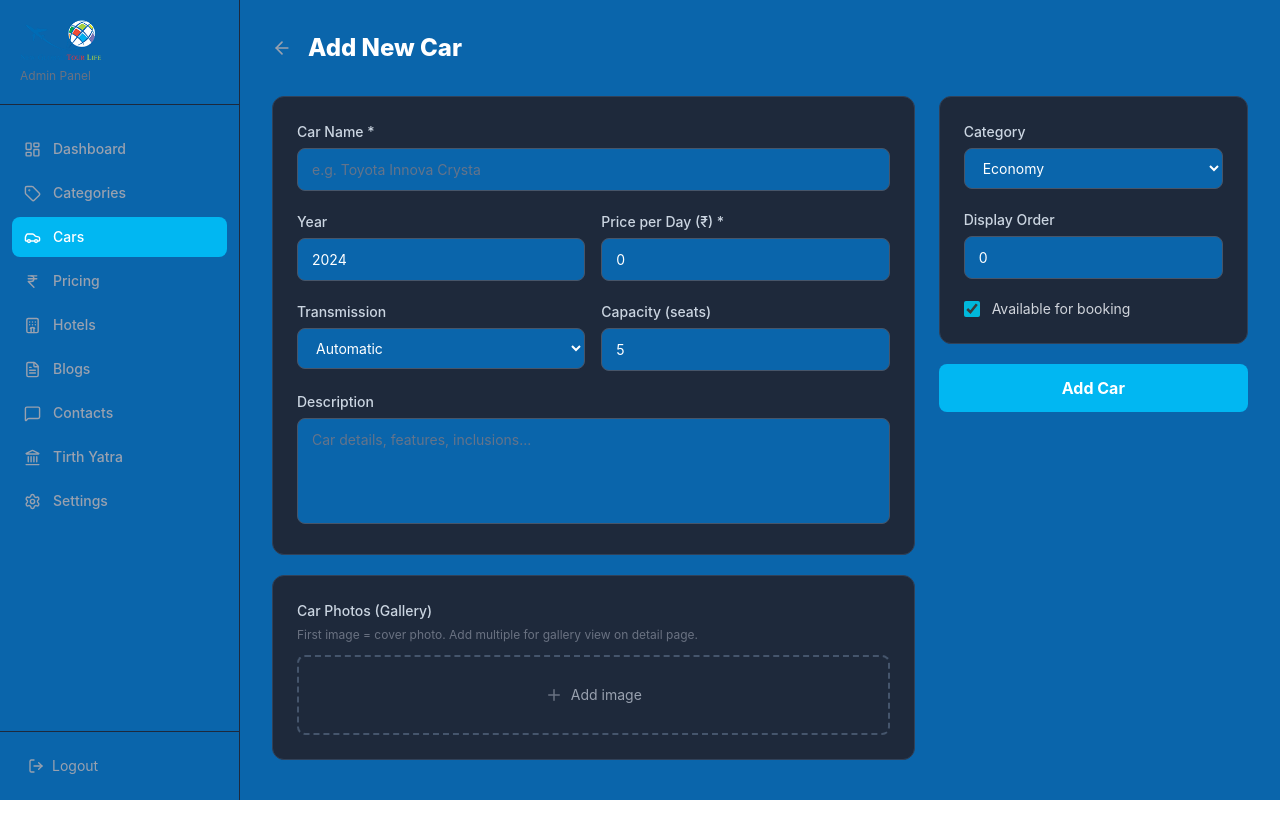
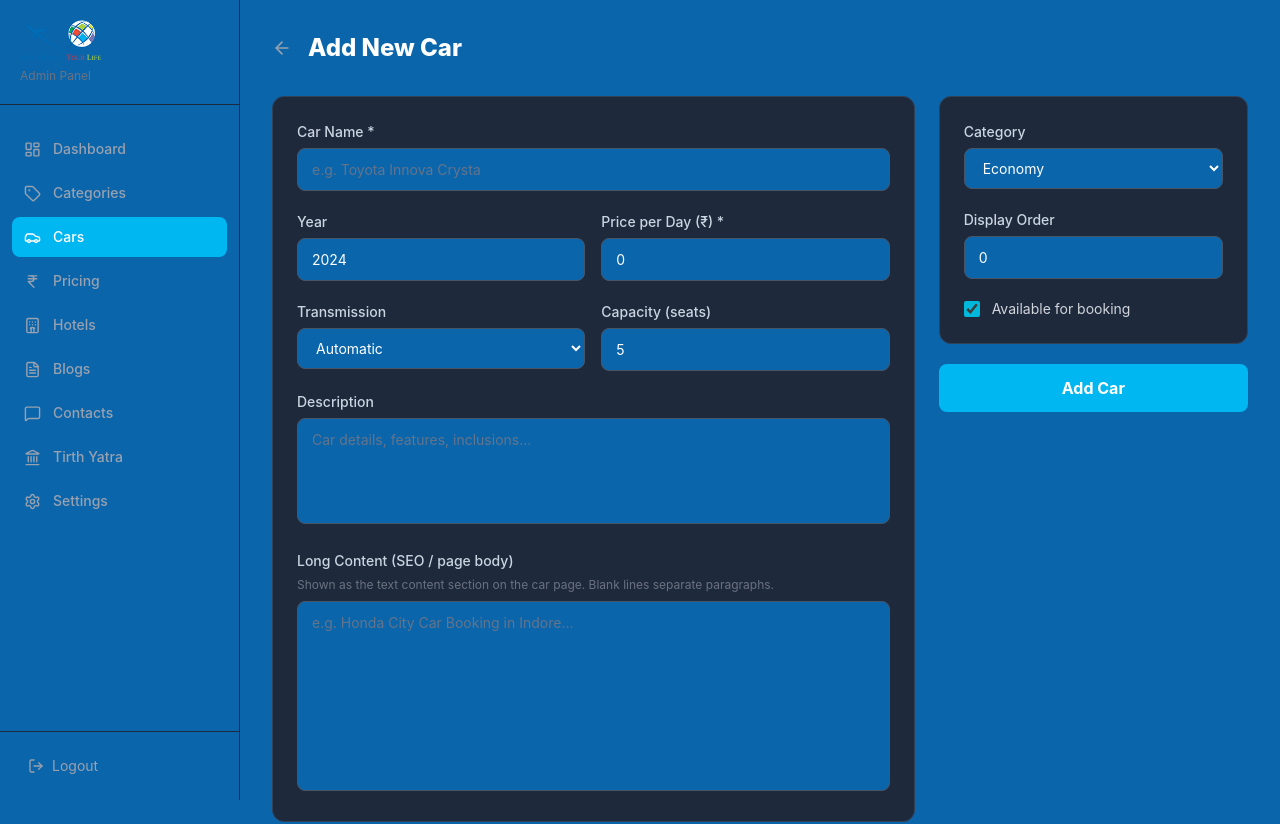
Before and after one commit to codesudhanshu/newglobaltourlife.com, a Next.js app: page /admin/cars/new in a window 1280 px wide. Shown: the top 824 px of the page. Before the commit the page ends 800 px from the top, so only its background shows below. Built offline with nearby package versions, Linux system fonts and the light colour scheme; sample sign-in values are in the browser's storage.

Commit message:
feat(cars): add longContent field and admin editor

```diff
--- a/app/admin/cars/[id]/edit/page.tsx
+++ b/app/admin/cars/[id]/edit/page.tsx
@@ -19,7 +19,7 @@ export default function EditCar() {
   const [error, setError] = useState("");
   const [form, setForm] = useState({
     name: "", year: 2024, transmission: "Automatic", capacity: 5,
-    category: "Economy", price: 0, description: "", image: "", images: [] as string[], order: 0, available: true,
+    category: "Economy", price: 0, description: "", longContent: "", image: "", images: [] as string[], order: 0, available: true,
   });
 
   useEffect(() => {
@@ -29,6 +29,7 @@ export default function EditCar() {
       .then((data) => {
         setForm({
           ...data,
+          longContent: data.longContent || "",
           images: data.images?.length ? data.images : (data.image ? [data.image] : []),
         });
         setFetching(false);
@@ -105,6 +106,11 @@ export default function EditCar() {
               <label className="label">Description</label>
               <textarea value={form.description} onChange={(e) => set("description", e.target.value)} rows={4} className="input resize-none" />
             </div>
+            <div>
+              <label className="label">Long Content (SEO / page body)</label>
+              <p className="text-gray-500 text-xs mb-2">Shown as the text content section on the car page. Blank lines separate paragraphs.</p>
+              <textarea value={form.longContent} onChange={(e) => set("longContent", e.target.value)} rows={8} placeholder="e.g. Honda City Car Booking in Indore..." className="input resize-none" />
+            </div>
           </div>
 
           {/* Images Gallery */}
--- a/app/admin/cars/new/page.tsx
+++ b/app/admin/cars/new/page.tsx
@@ -17,7 +17,7 @@ export default function NewCar() {
   const [error, setError] = useState("");
   const [form, setForm] = useState({
     name: "", year: 2024, transmission: "Automatic", capacity: 5,
-    category: "Economy", price: 0, description: "", image: "", images: [] as string[], order: 0, available: true,
+    category: "Economy", price: 0, description: "", longContent: "", image: "", images: [] as string[], order: 0, available: true,
   });
 
   function set(field: string, value: any) {
@@ -89,6 +89,11 @@ export default function NewCar() {
               <label className="label">Description</label>
               <textarea value={form.description} onChange={(e) => set("description", e.target.value)} rows={4} placeholder="Car details, features, inclusions..." className="input resize-none" />
             </div>
+            <div>
+              <label className="label">Long Content (SEO / page body)</label>
+              <p className="text-gray-500 text-xs mb-2">Shown as the text content section on the car page. Blank lines separate paragraphs.</p>
+              <textarea value={form.longContent} onChange={(e) => set("longContent", e.target.value)} rows={8} placeholder="e.g. Honda City Car Booking in Indore..." className="input resize-none" />
+            </div>
           </div>
 
           {/* Images Gallery */}
--- a/lib/models/Car.ts
+++ b/lib/models/Car.ts
@@ -8,6 +8,7 @@ export interface ICar extends Document {
   category: string;
   price: number;
   description: string;
+  longContent: string;
   image: string;
   images: string[];
   order: number;
@@ -25,6 +26,7 @@ const CarSchema = new Schema<ICar>(
     category: { type: String, default: "Sedan" },
     price: { type: Number, required: true },
     description: { type: String, default: "" },
+    longContent: { type: String, default: "" },
     image: { type: String, default: "" },
     images: { type: [String], default: [] },
     order: { type: Number, default: 0 },
```
